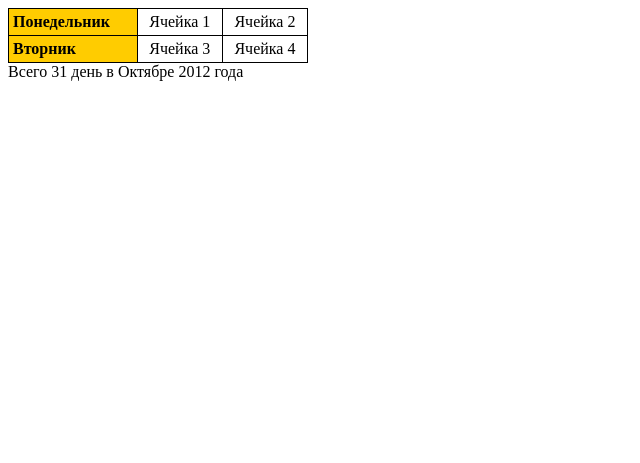
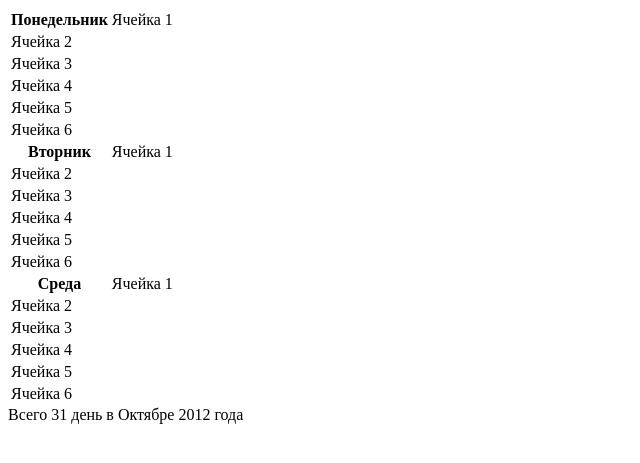
Before and after one commit to helaveesa/PHP_Baziskurse, a PHP site: page /kalendar.php in a window 1280 px wide. Shown: the top 463 px of the page, without its empty margins (0-640 px from the left). Run offline with PHP 8.4, Linux system fonts and the light colour scheme.

```diff
--- /dev/null
+++ b/jsfiddele_programm.txt
@@ -0,0 +1,3 @@
+http://jsfiddle.net/aW44f/
+
+http://jsfiddle.net/
--- a/kalendar.php
+++ b/kalendar.php
@@ -3,29 +3,53 @@
  <head>
    <title>Календарь</title>
   <meta charset="utf-8">
-    <style type="text/css">
-   TABLE {
-    border-collapse: collapse; /* Убираем двойные линии между ячейками */
-    width: 300px; /* Ширина таблицы */
-   }
-   TH {
-    background: #fc0; /* Цвет фона ячейки */
-    text-align: left; /* Выравнивание по левому краю */
-   }
-   TD {
-    background: #fff; /* Цвет фона ячеек */
-    text-align: center; /* Выравнивание по центру */
-   }
-   TH, TD {
-    border: 1px solid black; /* Параметры рамки */
-    padding: 4px; /* Поля вокруг текста */
-   }
-   </style>
  </head>
+
  <body>
   <table>
-   <tr><th>Понедельник</th><td>Ячейка 1</td><td>Ячейка 2</td></tr>
-   <tr><th>Вторник</th><td>Ячейка 3</td><td>Ячейка 4</td></tr>
+   <tr>
+        <th>Понедельник</th>
+            <td>Ячейка 1</td>
+            </tr>
+            <td>Ячейка 2</td>
+            </tr>
+            <td>Ячейка 3</td>
+            </tr>
+            <td>Ячейка 4</td>
+            </tr>
+            <td>Ячейка 5</td>
+            </tr>
+            <td>Ячейка 6</td>
+    </tr>
+    <tr>
+        <th>Вторник</th>
+            <td>Ячейка 1</td>
+            </tr>
+            <td>Ячейка 2</td>
+            </tr>
+            <td>Ячейка 3</td>
+            </tr>
+            <td>Ячейка 4</td>
+            </tr>
+            <td>Ячейка 5</td>
+            </tr>
+            <td>Ячейка 6</td>
+    </tr>
+    <tr>
+        <th>Среда</th>
+            <td>Ячейка 1</td>
+            </tr>
+            <td>Ячейка 2</td>
+            </tr>
+            <td>Ячейка 3</td>
+            </tr>
+            <td>Ячейка 4</td>
+            </tr>
+            <td>Ячейка 5</td>
+            </tr>
+            <td>Ячейка 6</td>
+    </tr>
+
   </table>
  </body>
 </html>
```
Also changed, not shown: golos/div_golos.html (added, +10 -0 lines), golos/granata_programmista.JPG (added).
